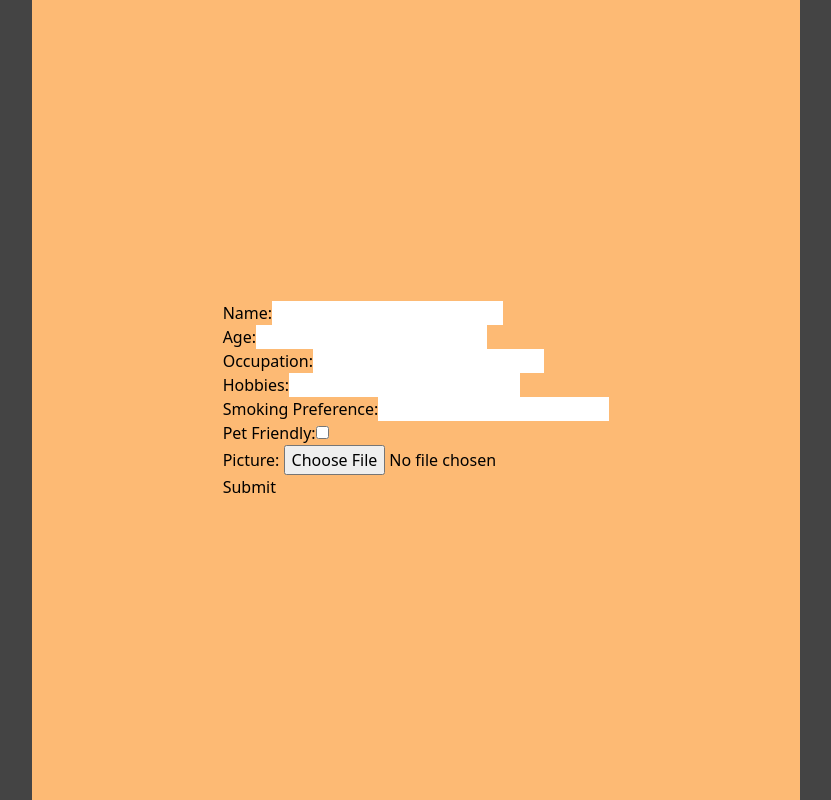
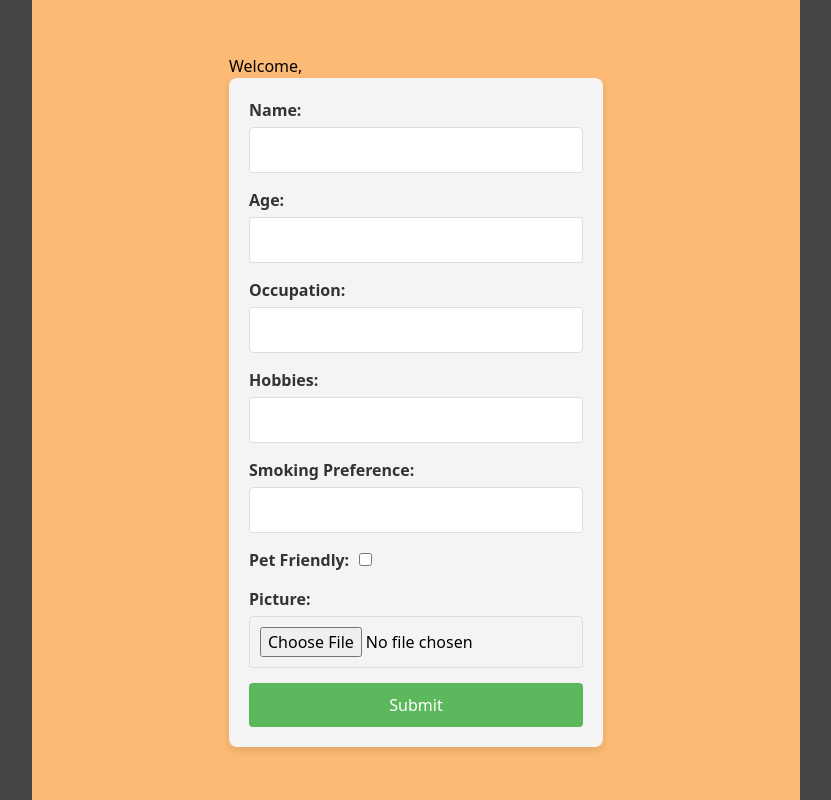
Before and after one commit to benleong94/project2-3.2, a React (Vite) app: page /create-profile in a window 1280 px wide. Shown: the whole page, without its empty margins (224-1055 px from the left). Built offline with nearby package versions, Linux system fonts and the light colour scheme; no server answers.

Commit message:
Second commit

```diff
--- a/src/App.css
+++ b/src/App.css
@@ -60,7 +60,10 @@ body {
   font-weight: bold;
 }
 
-.settings {
+.settings-container {
+  display: flex;
+  flex-direction: column;
+  align-items: center;
   font-size: 2rem;
 }
 
@@ -123,3 +126,53 @@ body {
   padding: 8px;
   border-radius: 4px;
 }
+
+.input-container {
+    max-width: 500px;
+    margin: 0 auto;
+    padding: 20px;
+    background-color: #f4f4f4;
+    border-radius: 8px;
+    box-shadow: 0 4px 8px rgba(0,0,0,0.1);
+}
+
+.input-container form div {
+    margin-bottom: 15px;
+}
+
+.input-container label {
+    display: block;
+    margin-bottom: 5px;
+    font-weight: bold;
+    color: #333;
+}
+
+.input-container input[type="text"],
+.input-container input[type="number"],
+.input-container input[type="file"] {
+    width: 100%;
+    padding: 10px;
+    border: 1px solid #ddd;
+    border-radius: 4px;
+    box-sizing: border-box;
+}
+
+.input-container input[type="checkbox"] {
+    margin-left: 10px;
+}
+
+.input-container button {
+    display: block;
+    width: 100%;
+    padding: 10px;
+    background-color: #5cb85c;
+    color: white;
+    border: none;
+    border-radius: 4px;
+    cursor: pointer;
+    font-size: 16px;
+}
+
+.input-container button:hover {
+    background-color: #4cae4c;
+}
--- a/src/App.jsx
+++ b/src/App.jsx
@@ -11,12 +11,15 @@ import InputProfile from './Components/InputProfile';
 import { database, auth } from "./firebase";
 import { signOut } from "firebase/auth";
 import { onChildAdded, onChildChanged, ref} from "firebase/database";
+import RoomieDetails from './Components/RoomieDetails';
 
 function App() {
   const [isLoggedIn, setIsLoggedIn] = useState(false);
   const [user, setUser] = useState({});
   const [profiles, setProfiles] = useState([]);
   const [currentProfile, setCurrentProfile] = useState({});
+  const [roomieProfiles, setRoomieProfiles] = useState([]);
+
   const navigate = useNavigate();
 
     const DB_PROFILES_KEY = "profiles";
@@ -41,10 +44,18 @@ function App() {
     });
   }, [isLoggedIn]);
 
+  useEffect(() => {
+    let profilesForDisplay = profiles.filter(
+      (profile) => profile.key !== user.uid
+    );
+    setRoomieProfiles(profilesForDisplay);
+  }, [isLoggedIn]);
+
   const handleSignOut = () => {
     signOut(auth).then(() => {
       setIsLoggedIn(false);
       setUser({});
+      setCurrentProfile({})
       navigate("/")
     });
   };
@@ -52,6 +63,13 @@ function App() {
   return (
     <div>
       <Navbar isLoggedIn={isLoggedIn} />
+      <div>
+        {" "}
+        Welcome,{" "}
+        {Object.keys(currentProfile).length !== 0
+          ? currentProfile.val.name
+          : null}{" "}
+      </div>
       <Routes>
         <Route
           path="/"
@@ -61,12 +79,31 @@ function App() {
         />
         <Route
           path="/find-roomie"
-          element={<Roomie user={user} profiles={profiles} currentProfile={currentProfile}/>}
+          element={
+            <Roomie
+              user={user}
+              profiles={profiles}
+              currentProfile={currentProfile}
+              roomieProfiles={roomieProfiles}
+            />
+          }
         />
+        <Route path="/roomie-details" element={<RoomieDetails />}></Route>
         <Route path="/find-property" element={<Property />} />
-        <Route path="/chat" element={<Chat currentProfile={currentProfile} profiles={profiles}/>} />
-        <Route path="/settings" element={<Settings isLoggedIn={isLoggedIn} handleSignOut={handleSignOut}/>} />
-        <Route path="/create-profile" element={<InputProfile user={user} setIsLoggedIn={setIsLoggedIn}/>} />
+        <Route
+          path="/chat"
+          element={<Chat currentProfile={currentProfile} profiles={profiles} />}
+        />
+        <Route
+          path="/settings"
+          element={
+            <Settings isLoggedIn={isLoggedIn} handleSignOut={handleSignOut} />
+          }
+        />
+        <Route
+          path="/create-profile"
+          element={<InputProfile user={user} setIsLoggedIn={setIsLoggedIn} />}
+        />
       </Routes>
     </div>
   );
--- a/src/Components/InputProfile.jsx
+++ b/src/Components/InputProfile.jsx
@@ -63,7 +63,7 @@ function InputProfile({user, setIsLoggedIn}) {
   };
 
   return (
-    <div>
+    <div className="input-container">
       <form onSubmit={handleSubmit}>
         <div>
           <label>Name:</label>
--- a/src/Components/Roomie.jsx
+++ b/src/Components/Roomie.jsx
@@ -1,12 +1,12 @@
-import { useState } from 'react';
+import { useState, useEffect } from "react";
 import { database } from "../firebase";
-import { onChildAdded, onChildChanged, ref, update } from "firebase/database";
-import { useEffect } from 'react';
+import { ref, update } from "firebase/database";
+import { Link } from "react-router-dom";
 import UserProfile from './UserProfile';
+import RoomieDetails from './RoomieDetails';
 
-function Roomie({user, profiles, currentProfile}) {
+function Roomie({user, profiles, currentProfile, roomieProfiles}) {
   const [currentIndex, setCurrentIndex] = useState(0);
-  const [roomieProfiles, setRoomieProfiles] = useState([]);
 
   const DB_PROFILES_KEY = "profiles";
   const profilesRef = ref(database, DB_PROFILES_KEY);
@@ -86,17 +86,14 @@ function Roomie({user, profiles, currentProfile}) {
     }
   }, [currentProfile])
 
-  useEffect(() => {
-    let profilesForDisplay = profiles.filter((profile) => profile.key !== user.uid);
-    setRoomieProfiles(profilesForDisplay)
-  }, [profiles])
-
   return (
     <div>
       {roomieProfiles.length > 0 ? (
         <div className='roomie-wrapper'>
           <div className="profile-wrapper">
-            <UserProfile profile={roomieProfiles[currentIndex]} />
+            <Link to="/roomie-details">
+              <UserProfile profile={roomieProfiles[currentIndex]} />
+            </Link>
             <div className='pw-buttons'>
               <button onClick={() => handleSwipe("left")}>Left</button>
               <button onClick={() => handleSwipe("right")}>Right</button>
--- /dev/null
+++ b/src/Components/RoomieDetails.jsx
@@ -0,0 +1,14 @@
+function RoomieDetails() {
+  return (
+    <div className="roomie-details-container">
+      <div>Name: </div>
+      <div>Age: </div>
+      <div>Occupation: </div>
+      <div>Hobbies: </div>
+      <div>Smoking Preferences: </div>
+      <div>Pet Friendly: </div>
+    </div>
+  );
+}
+
+export default RoomieDetails
--- a/src/Components/Settings.jsx
+++ b/src/Components/Settings.jsx
@@ -3,7 +3,8 @@ import { Link } from "react-router-dom";
 function Settings({ isLoggedIn, handleSignOut }) {
   return (
     <div>
-      <div className="settings">
+      <div className="settings-container">
+        <Link onClick={handleSignOut}>Your Profile</Link>
         <Link onClick={handleSignOut}>Sign Out</Link>
       </div>
     </div>
```
